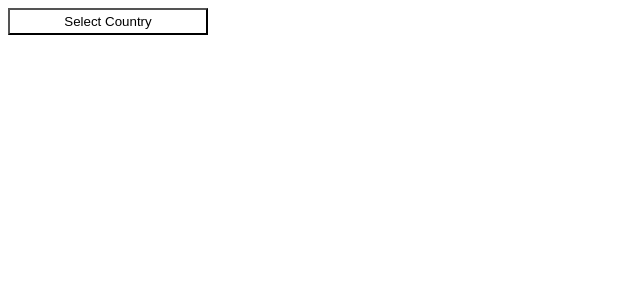
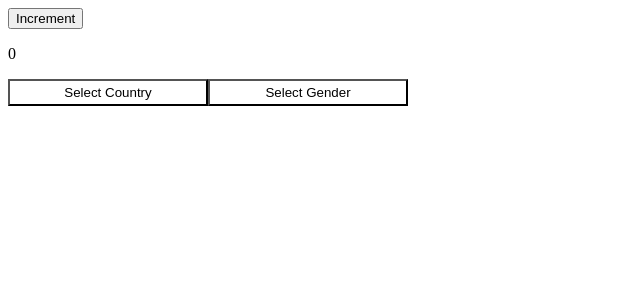
Before and after one commit to vishucrafts/react-starter, a React (Vite) app: page / in a window 1280 px wide. Shown: the top 300 px of the page, without its empty margins (0-640 px from the left). Built offline with nearby package versions, Linux system fonts and the light colour scheme.

Commit message:
Select Menu Updates

```diff
--- /dev/null
+++ b/src/App.css
@@ -0,0 +1,3 @@
+.wrapper {
+	display: flex;
+}
--- a/src/App.tsx
+++ b/src/App.tsx
@@ -1,13 +1,28 @@
 import SelectMenu from "./components/SelectMenu/SelectMenu";
+import "./App.css";
+import { useState } from "react";
 
 function App() {
+	const [count, setCount] = useState(0);
+
 	console.log("App renders");
+
 	return (
 		<div>
-			<SelectMenu
-				label="Select Country"
-				options={["United States", "Canada", "India"]}
-			/>
+			<div>
+				<button onClick={() => setCount(count + 1)}>Increment</button>
+				<p>{count}</p>
+			</div>
+			<div className="wrapper">
+				<SelectMenu
+					label="Select Country"
+					options={["United States", "Canada", "India"]}
+				/>
+				<SelectMenu
+					label="Select Gender"
+					options={["Male", "Female", "Other"]}
+				/>
+			</div>
 		</div>
 	);
 }
--- a/src/components/SelectMenu/SelectMenu.tsx
+++ b/src/components/SelectMenu/SelectMenu.tsx
@@ -11,9 +11,10 @@ type Props = {
 // 	selectedOption: "Canada",
 // Updates => []
 export default function SelectMenu(props: Props) {
-	const { label, options } = props;
+	// {label: "Select Country", options: ["United States", "Canada", "India"]}
+	const { label, options } = props; // Destructuring
 
-	const [isMenuOpen, setIsMenuOpen] = useState(false);
+	const [isMenuOpen, setIsMenuOpen] = useState(false); // [state, function setter() {}]
 	const [selectedOption, setSelectedOption] = useState("");
 	console.log("SelectMenu renders");
 
@@ -26,6 +27,8 @@ export default function SelectMenu(props: Props) {
 		// All updates are batched
 		setIsMenuOpen(false); //Schedule an update -> add to the update array
 		setSelectedOption(option); //Schedule an update -> add to the update array
+
+		// return undefined;
 	} // Event handler has finished executing -> flush the update array
 
 	return (
@@ -37,6 +40,9 @@ export default function SelectMenu(props: Props) {
 				<div className="options">
 					{options.map((option) => {
 						return (
+							// <button className="option" onClick={() => handleMenuItemClick("United States")}>
+							// <button className="option" onClick={() => handleMenuItemClick("Canada")}>
+							// <button className="option" onClick={() => handleMenuItemClick("India")}>
 							<button
 								key={option}
 								className="option"
@@ -58,3 +64,8 @@ export default function SelectMenu(props: Props) {
 // true && false = false
 // false && true = false
 // false && false = false
+
+// someCondition ? expression1 : expression2
+
+// Truthy values => true, "hello", 1, ["hello"], {name: "hello"}
+// Falsy values => false, "", 0, [], {}
```
Also changed, not shown: 1 other file (tests, documents, lock files or other folders).
